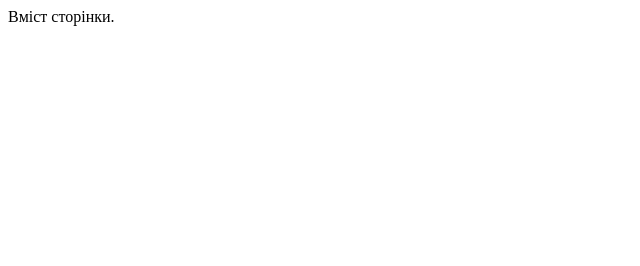
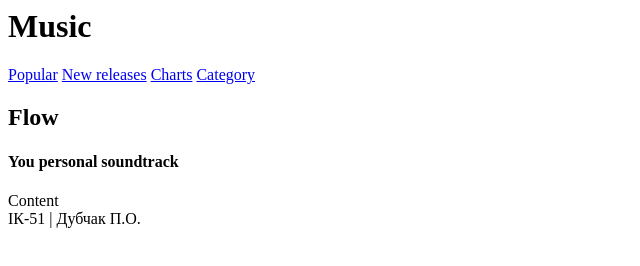
Before and after one commit to Aynobe/visual_programming, a plain HTML site: page site/index.html in a window 1280 px wide. Shown: the whole page, without its empty margins (0-640 px from the left). Drawn offline with Linux system fonts and the light colour scheme.

Commit message:
1lab(1-2done)

```diff
--- a/site/index.html
+++ b/site/index.html
@@ -1,9 +1,32 @@
 <html>
     <head>
-        <!-- Заголовочна інформація, наприклад: -->
         <title>Назва сторінки</title>
     </head>
     <body>
-        Вміст сторінки.
+
+        <header> <h1>Music</h1></header>
+
+        <nav>
+            <a href="popular.html">Popular</a>
+            <a href="new_releases.html">New releases</a>
+            <a href="charts.html">Charts</a>
+            <a href="category.html">Category</a>
+        </nav>
+
+        <div>
+            <h2>Flow</h2>
+            <h4>You personal soundtrack</h4>
+        </div>
+
+        <div>
+            Content
+        </div>
+
+        <footer>
+            <div>
+                ІК-51 | Дубчак П.О.
+            </div>
+        </footer>
+
     </body>
 </html>
```
